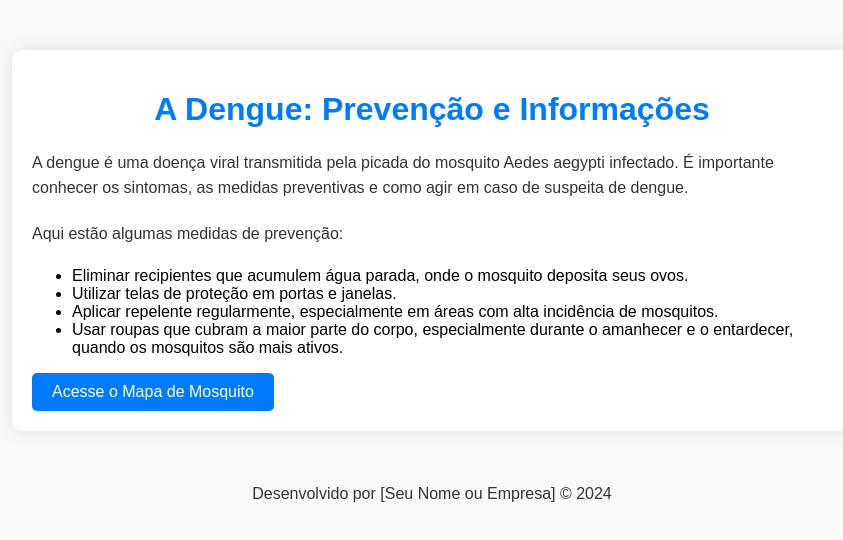
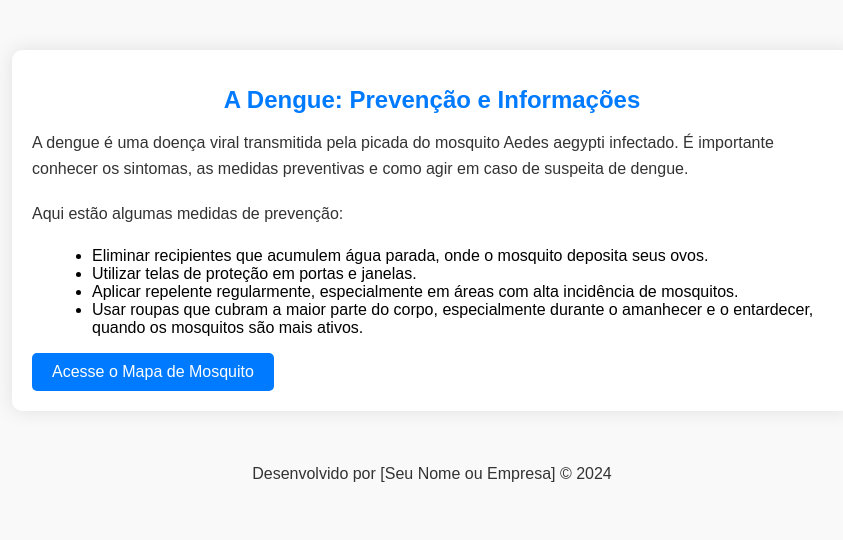
Before and after one commit to RenanPauloSouza/UPX4, a plain HTML site: page index.html in a window 1280 px wide. Shown: the whole page, without its empty margins (208-1051 px from the left). Drawn offline with Linux system fonts and the light colour scheme.

Commit message:
Update 3 index.html

```diff
--- a/index.html
+++ b/index.html
@@ -22,12 +22,16 @@
     h1 {
         color: #007bff;
         text-align: center;
+        font-size: 24px;
     }
     p {
         color: #333;
         font-size: 16px;
         line-height: 1.6;
         margin-bottom: 20px;
+    }
+    ul {
+        margin-left: 20px;
     }
     button {
         padding: 10px 20px;
```
